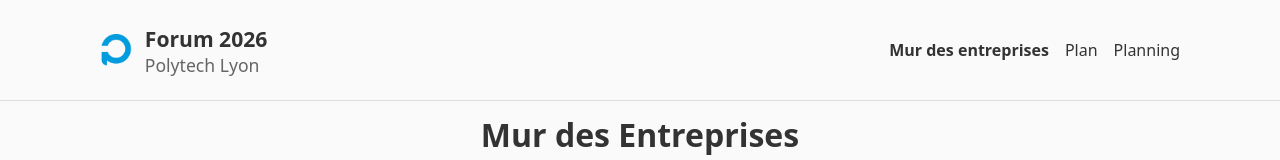
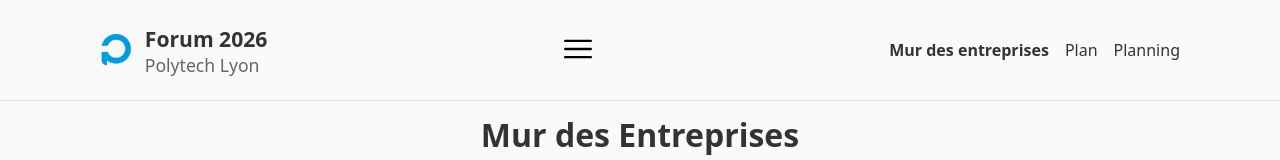
Before and after one commit to bengaudry/forum-polytech-lyon, a Vue app: page / in a window 1280 px wide. Shown: the top 160 px of the page. Built offline with nearby package versions, Linux system fonts and the light colour scheme.

Commit message:
fix navbar

```diff
--- a/src/App.vue
+++ b/src/App.vue
@@ -1,5 +1,6 @@
 <script setup lang="ts">
 import './styles/common.css'
+import { ref } from "vue"
 import { RouterLink, RouterView, useRouter } from 'vue-router'
 
 const { currentRoute } = useRouter()
@@ -9,6 +10,8 @@ const links = [
   { name: 'Plan', path: '/plan' },
   { name: 'Planning', path: '/planning' },
 ]
+
+const isMenuExpanded = ref(false)
 </script>
 
 <template>
@@ -22,16 +25,17 @@ const links = [
         </p>
       </RouterLink>
 
-      <button id="menu-toggle">
+      <button class="menu-toggle" @click="isMenuExpanded = !isMenuExpanded" aria-label="Toggle navigation menu">
         <img src="/images/icons/menu-burger.svg" alt="MENU" width="32" height="32" />
       </button>
 
-      <ul id="nav-items-container" class="nav-items">
+      <ul id="nav-items-container" class="nav-items" :class="{ expanded: isMenuExpanded }">
         <li v-for="link in links" :key="link.path">
           <RouterLink
             class="nav-link"
             :class="{ current: currentRoute.path === link.path }"
             :to="link.path"
+            @click="isMenuExpanded = false"
           >
             {{ link.name }}
           </RouterLink>
@@ -132,13 +136,13 @@ footer a {
   }
 }
 
-#menu-toggle {
+.menu-toggle {
   background: none;
   border: none;
   outline: none;
 }
 
-#menu-toggle > img {
+.menu-toggle > img {
   width: 28px;
   height: 28px;
 }
```
